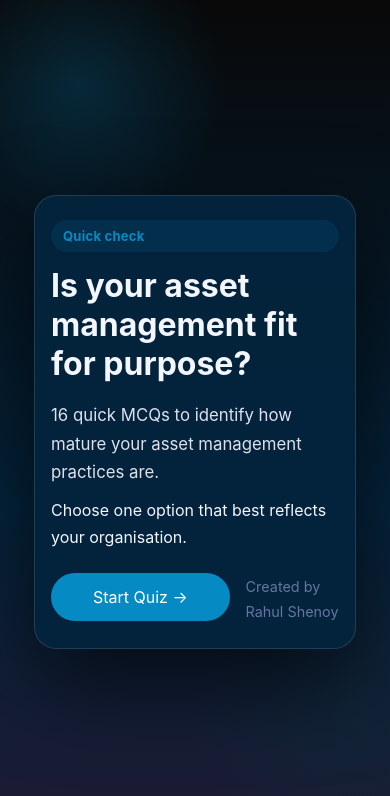
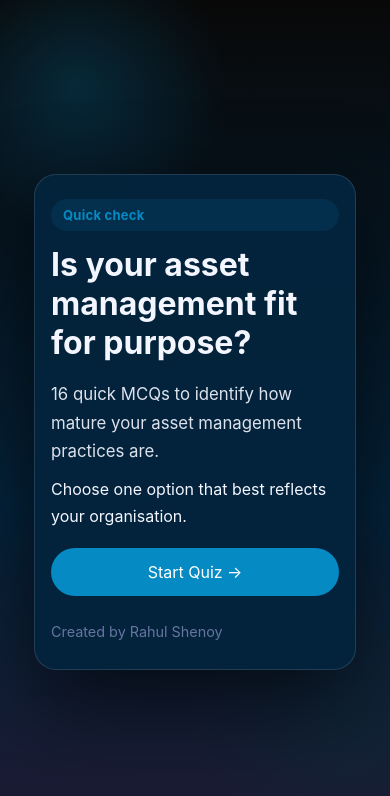
Before and after one commit to reeshaa/asset-management-survey, a React (Vite) app: page / in a window 390 px wide. Shown: the top 796 px of the page. Built offline with nearby package versions, Linux system fonts and the light colour scheme; a web font is replaced by a local one.

Commit message:
fix: update welcome-footer styles for improved layout

```diff
--- a/src/App.css
+++ b/src/App.css
@@ -607,6 +607,16 @@ p {
     gap: 12px;
   }
 
+  .welcome-footer {
+    flex-wrap: wrap;
+  }
+
+  .welcome-footer .subtle-note {
+    margin-left: 0;
+    width: 100%;
+    margin-top: 8px;
+  }
+
   .result-grid {
     grid-template-columns: 1fr;
   }
```
